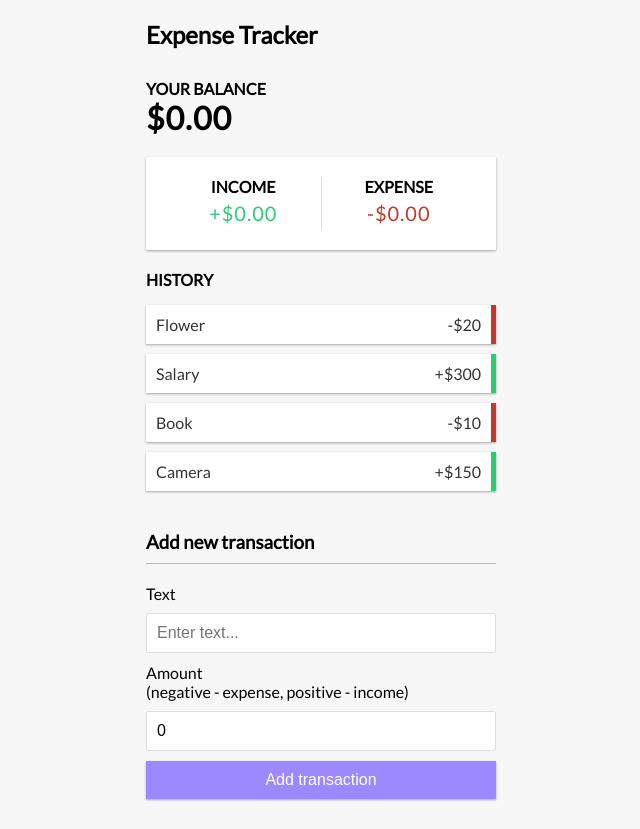
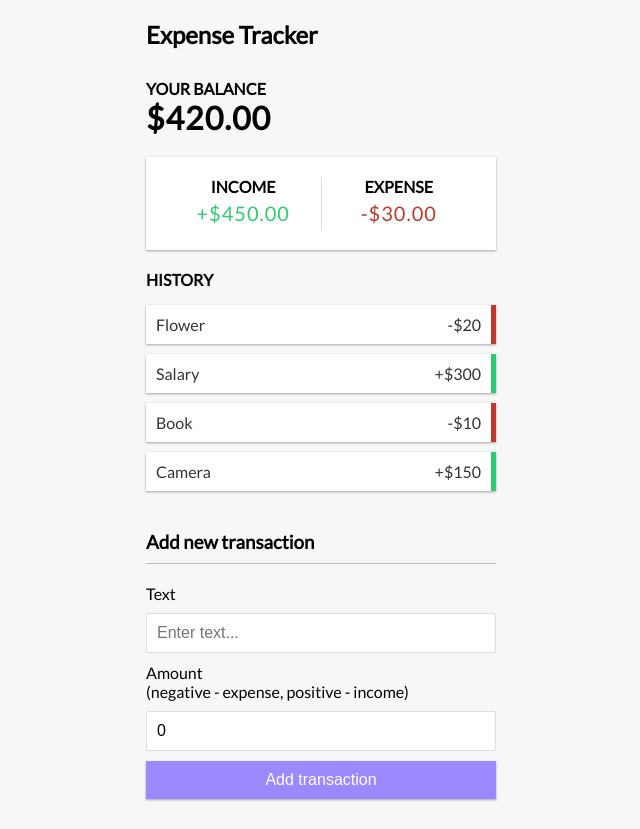
Before and after one commit to sfilipovski/expense-tracker, a React (Create React App) app: page / in a window 1280 px wide. Shown: the whole page, without its empty margins (319-959 px from the left). Built offline with nearby package versions, Linux system fonts and the light colour scheme.

Commit message:
add state to Balance

```diff
--- a/src/components/Balance.jsx
+++ b/src/components/Balance.jsx
@@ -1,10 +1,17 @@
-import React from "react";
+import React, { useContext } from "react";
+import { GlobalContext } from '../context/GlobalState'
 
 export const Balance = () => {
+    const { transactions } = useContext(GlobalContext)
+
+    const amount = transactions.map(item => item.amount)
+    const balance = amount.reduce((total, item) => total+=item, 0).toFixed(2)
+    console.log(balance)
+
     return (
         <>
             <h4>Your Balance</h4>
-            <h1>$0.00</h1>
+            <h1>${balance}</h1>
         </>
     )
 }
--- a/src/components/IncomeExpenses.jsx
+++ b/src/components/IncomeExpenses.jsx
@@ -1,15 +1,23 @@
-import React from 'react'
+import React, {useContext} from 'react'
+import { GlobalContext } from '../context/GlobalState'
 
 export const IncomeExpenses = () => {
+
+  const { transactions } = useContext(GlobalContext)
+
+  const amount = transactions.map(item => item.amount)
+  const income = amount.filter(item => item > 0).reduce((total, item) =>  item>=0?total+=item:total+=0, 0).toFixed(2)
+  const expense = amount.filter(item => item < 0).reduce((total, item) =>  item<0?total+=item:total+=0, 0)
+
   return (
     <div className="inc-exp-container">
         <div>
             <h4>Income</h4>
-            <p className='money plus'>+$0.00</p>
+            <p className='money plus'>+${income}</p>
         </div>
         <div>
             <h4>Expense</h4>
-            <p className='money minus'>-$0.00</p>
+            <p className='money minus'>-${Math.abs(expense).toFixed(2)}</p>
         </div>
     </div>
   )
```
